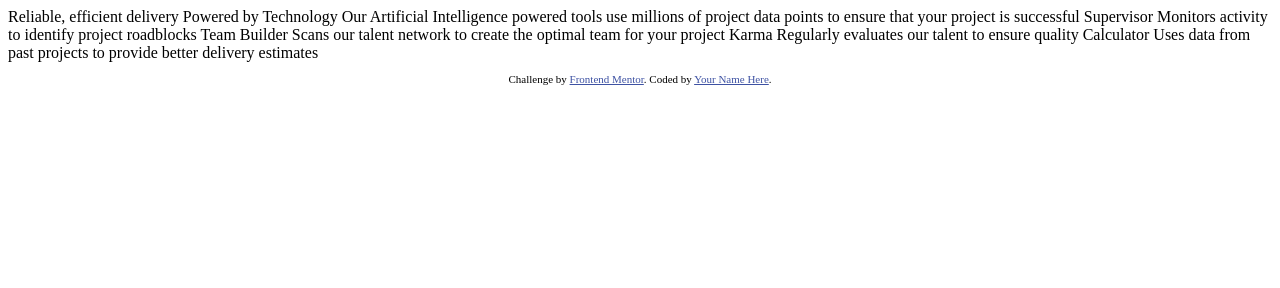
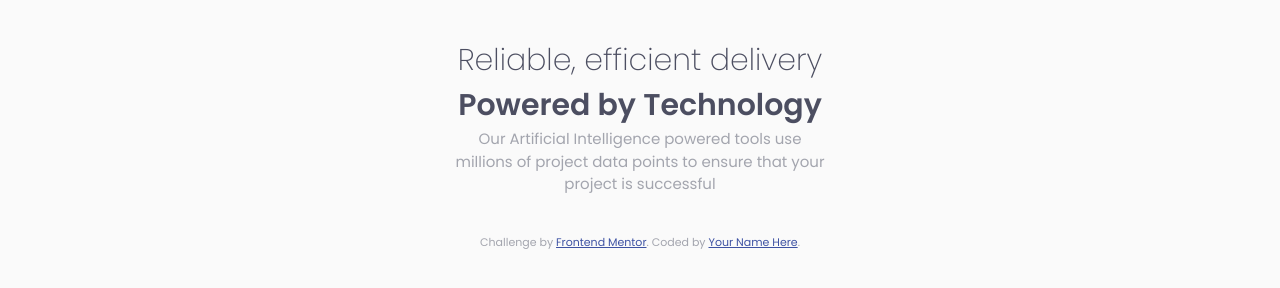
Before and after one commit to krishna-nayak/four-card-feature-section-master, a plain HTML site: page index.html in a window 1280 px wide. Drawn offline with Linux system fonts and the light colour scheme.

Commit message:
.header section

```diff
--- a/index.html
+++ b/index.html
@@ -1,45 +1,53 @@
 <!DOCTYPE html>
 <html lang="en">
 	<head>
-  <meta charset="UTF-8">
-  <meta name="viewport" content="width=device-width, initial-scale=1.0"> <!-- displays site properly based on user's device -->
+		<meta charset="UTF-8" />
+		<meta name="viewport" content="width=device-width, initial-scale=1.0" />
+		<!-- displays site properly based on user's device -->
 
-  <link rel="icon" type="image/png" sizes="32x32" href="./images/favicon-32x32.png">
+		<link rel="icon" type="image/png" sizes="32x32" href="./images/favicon-32x32.png" />
+		<link rel="stylesheet" href="style.css" />
 
 		<title>Frontend Mentor | Four card feature section</title>
 
 		<!-- Feel free to remove these styles or customise in your own stylesheet 👍 -->
 		<style>
-    .attribution { font-size: 11px; text-align: center; }
-    .attribution a { color: hsl(228, 45%, 44%); }
+			.attribution {
+				font-size: 11px;
+				text-align: center;
+			}
+			.attribution a {
+				color: hsl(228, 45%, 44%);
+			}
 		</style>
 	</head>
 	<body>
+		<header class="header-text">
+			<h1 class="head-first">Reliable, efficient delivery</h1>
+			<h1 class="head-second">Powered by Technology</h1>
+			<div>Our Artificial Intelligence powered tools use millions of project data points to ensure that your project is successful</div>
+		</header>
 
-  Reliable, efficient delivery
-  Powered by Technology
+		<!-- Reliable, efficient delivery
+  Powered by Technology -->
 
-  Our Artificial Intelligence powered tools use millions of project data points
-  to ensure that your project is successful
+		<!-- Our Artificial Intelligence powered tools use millions of project data points
+  to ensure that your project is successful -->
 
-  Supervisor
-  Monitors activity to identify project roadblocks
+		<!-- Supervisor
+  Monitors activity to identify project roadblocks -->
 
-  Team Builder
-  Scans our talent network to create the optimal team for your project
+		<!-- Team Builder
+  Scans our talent network to create the optimal team for your project -->
 
-  Karma
-  Regularly evaluates our talent to ensure quality
+		<!-- Karma
+  Regularly evaluates our talent to ensure quality -->
 
-  Calculator
-  Uses data from past projects to provide better delivery estimates
-
+		<!-- Calculator
+  Uses data from past projects to provide better delivery estimates -->
 
 		<footer>
-    <p class="attribution">
-      Challenge by <a href="https://www.frontendmentor.io?ref=challenge" target="_blank">Frontend Mentor</a>.
-      Coded by <a href="#">Your Name Here</a>.
-    </p>
+			<p class="attribution">Challenge by <a href="https://www.frontendmentor.io?ref=challenge" target="_blank">Frontend Mentor</a>. Coded by <a href="#">Your Name Here</a>.</p>
 		</footer>
 	</body>
 </html>
--- a/style.css
+++ b/style.css
@@ -1,7 +1,41 @@
+@import url("https://fonts.googleapis.com/css2?family=Poppins:wght@200;400;600&display=swap");
+
 * {
 	padding: 0;
 	margin: 0;
 }
+:root {
+	/* Primary */
+	--red: hsl(0, 78%, 62%);
+	--cyan: hsl(180, 62%, 55%);
+	--orange: hsl(34, 97%, 64%);
+	--blue: hsl(212, 86%, 64%);
 
-.body {
+	/* Neutral */
+	--v-dark-blue: hsl(234, 12%, 34%);
+	--grayish-blue: hsl(229, 6%, 66%);
+	--v-light-gray: hsl(0, 0%, 98%);
 }
+body {
+	font-family: "Poppins", sans-serif;
+	font-size: 15px;
+	font-weight: 400;
+	line-height: 1.5;
+	background-color: var(--v-light-gray);
+	color: var(--grayish-blue);
+}
+
+.header-text {
+	width: 30%;
+	margin: 3% auto;
+	text-align: center;
+}
+
+.head-first {
+	font-weight: 200;
+	color: var(--v-dark-blue);
+}
+
+.head-second {
+	color: var(--v-dark-blue);
+}
```
Lines whose indentation alone changed are shown as unchanged.
